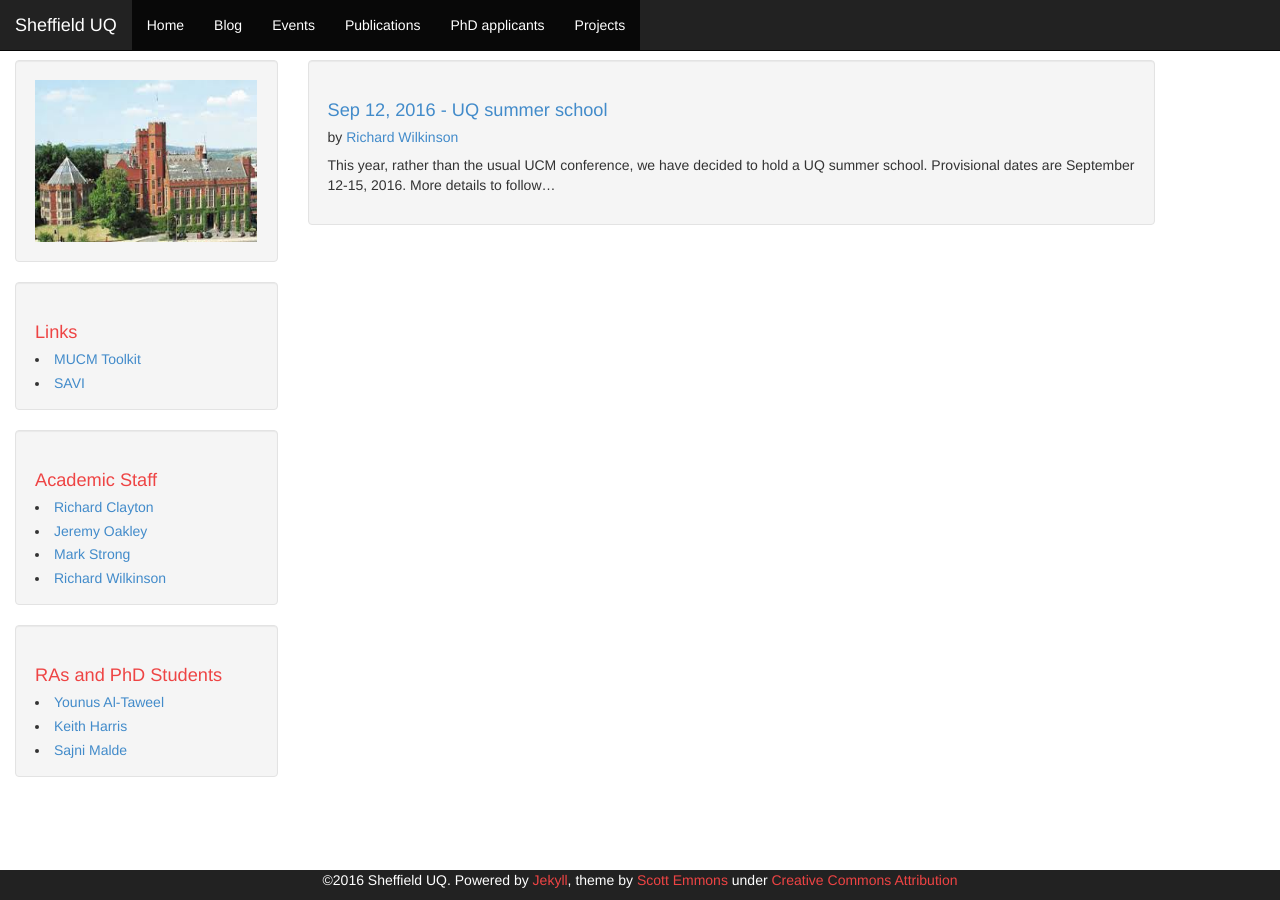
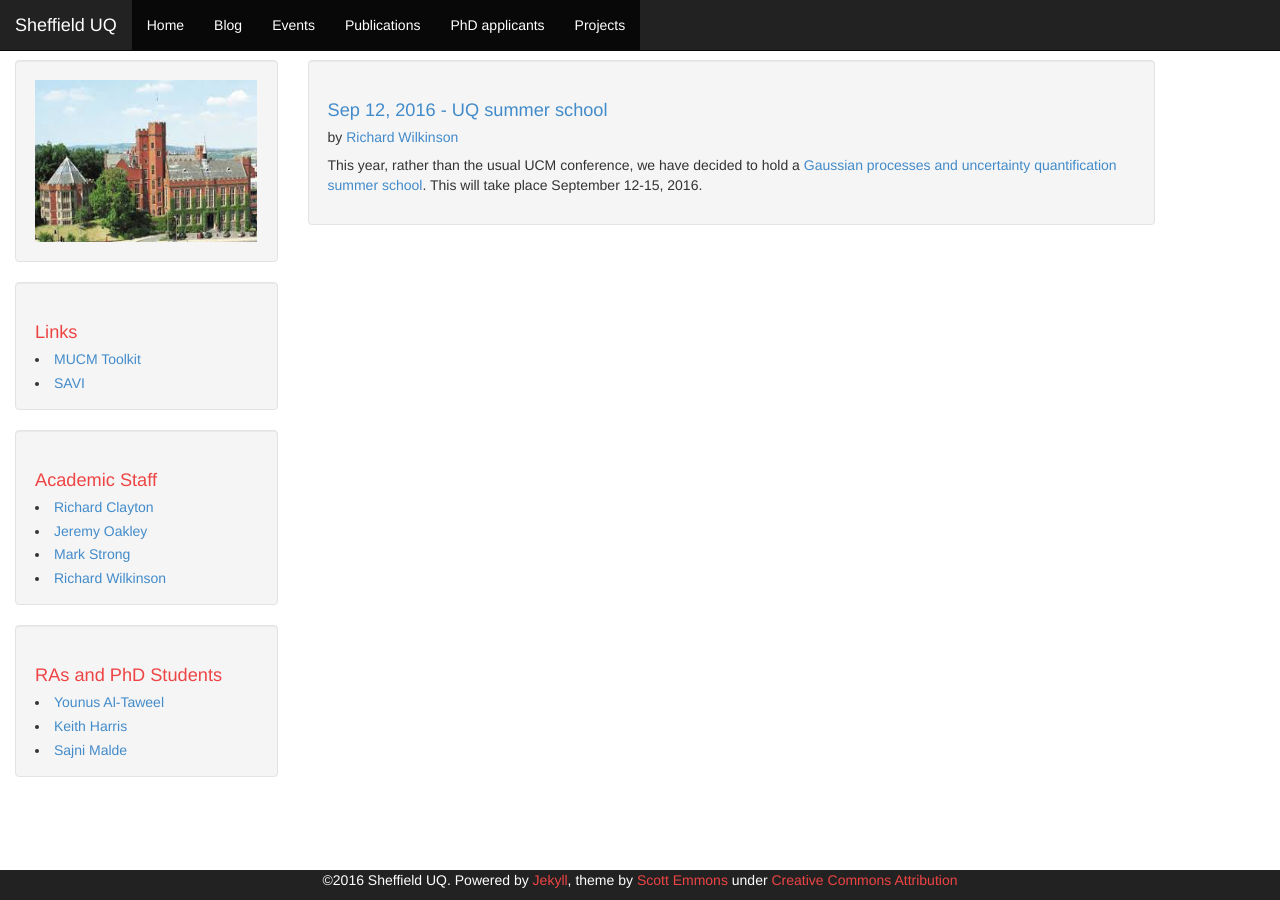
Before and after one commit to rich-d-wilkinson/SheffUQwebpages, a Jekyll site: the page built from _posts/2016-09-12-summerschool.markdown, in a window 1280 px wide. Built offline with Jekyll 4.4.1, drawn with Linux system fonts in a browser that asks for light colours.

Commit message:
Link and title added

```diff
--- a/_posts/2016-05-05-PDseminar.markdown
+++ b/_posts/2016-05-05-PDseminar.markdown
@@ -8,4 +8,4 @@ categories: jekyll update events
 
 [Pete Dodd](https://www.shef.ac.uk/scharr/sections/heds/staff/dodd_p) (University of Sheffield)
 Hicks J11, 2pm
-Title and abstract to follow.
+Mathematical modelling approach to estimating TB incidence.
--- a/_posts/2016-09-12-summerschool.markdown
+++ b/_posts/2016-09-12-summerschool.markdown
@@ -7,4 +7,4 @@ authorurl: http://r-wilkinson.staff.shef.ac.uk
 categories: jekyll update events
 ---
 
-This year, rather than the usual UCM conference, we have decided to hold a UQ summer school. Provisional dates are September 12-15, 2016. More details to follow...
+This year, rather than the usual UCM conference, we have decided to hold a [Gaussian processes and uncertainty quantification summer school](http://gpss.cc/gpuqss16/). This will take place September 12-15, 2016.
```
